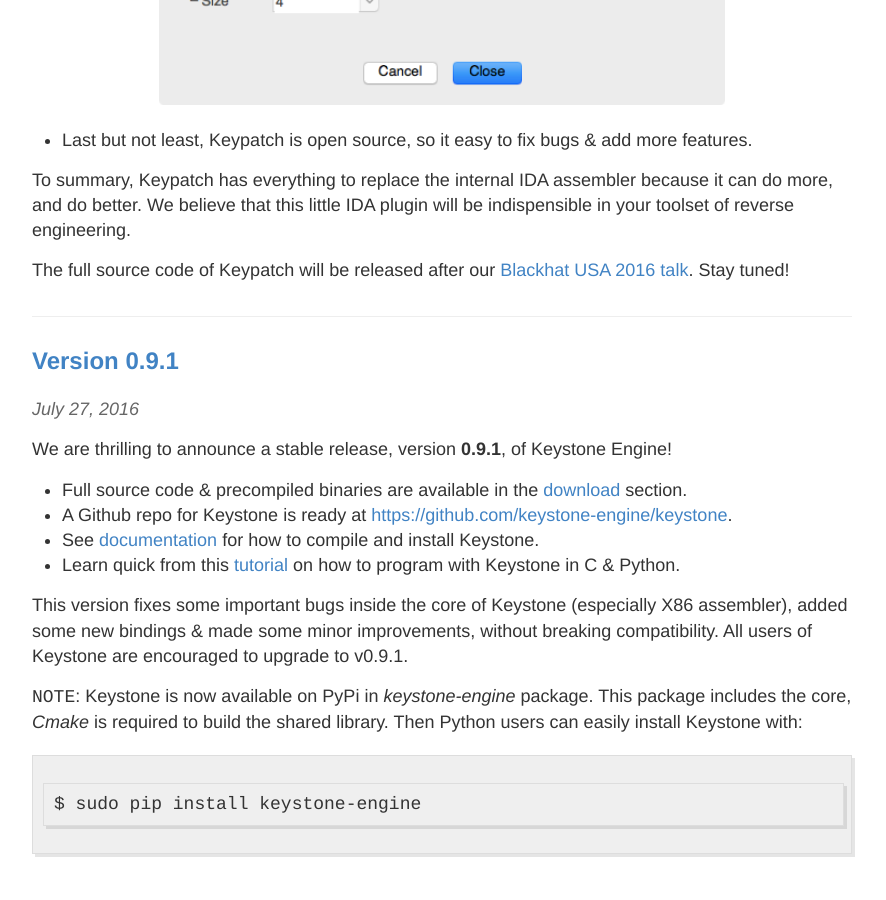
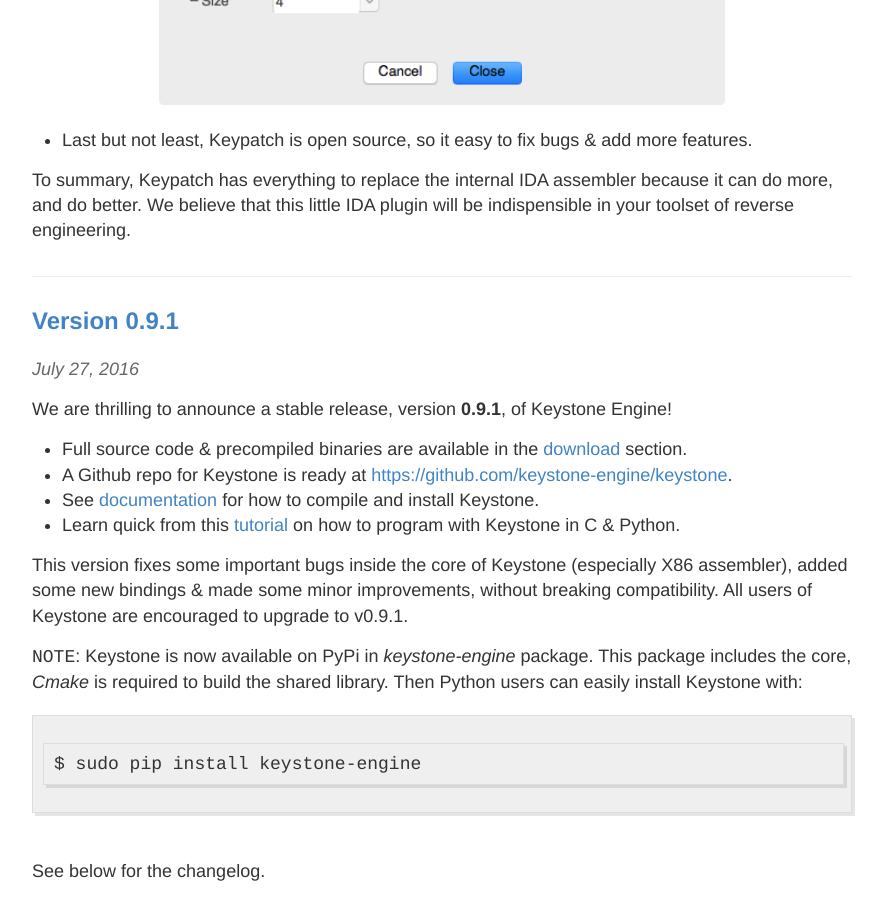
Before and after one commit to keystone-engine/keystone-engine.github.io, a Jekyll site: the page built from index.html, in a window 1280 px wide and 900 px high, scrolled down 4053 px. Shown: the whole window, without its empty margins (198-1084 px from the left). Built offline with Jekyll 4.4.1, drawn with Linux system fonts in a browser that asks for light colours.

Commit message:
fix keypatch0

```diff
--- a/_posts/2016-08-02-keypatch0.md
+++ b/_posts/2016-08-02-keypatch0.md
@@ -87,5 +87,3 @@
 - Last but not least, Keypatch is open source, so it easy to fix bugs & add more features.
 
 To summary, Keypatch has everything to replace the internal IDA assembler because it can do more, and do better. We believe that this little IDA plugin will be indispensible in your toolset of reverse engineering.
-
-The full source code of Keypatch will be released after our [Blackhat USA 2016 talk](https://www.blackhat.com/us-16/briefings.html#keystone-engine-next-generation-assembler-framework). Stay tuned!
```
